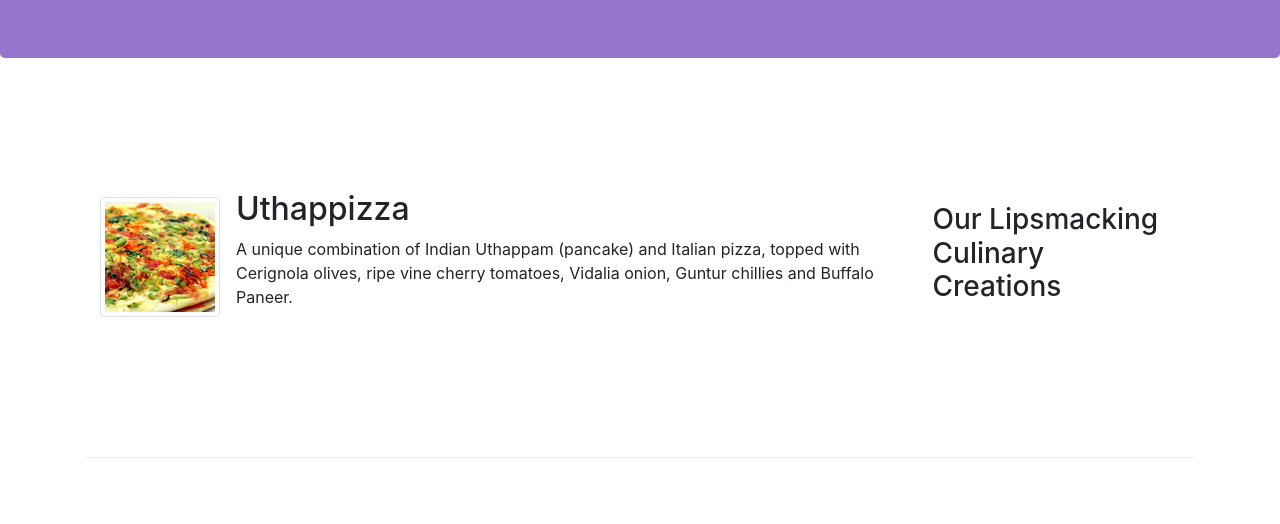
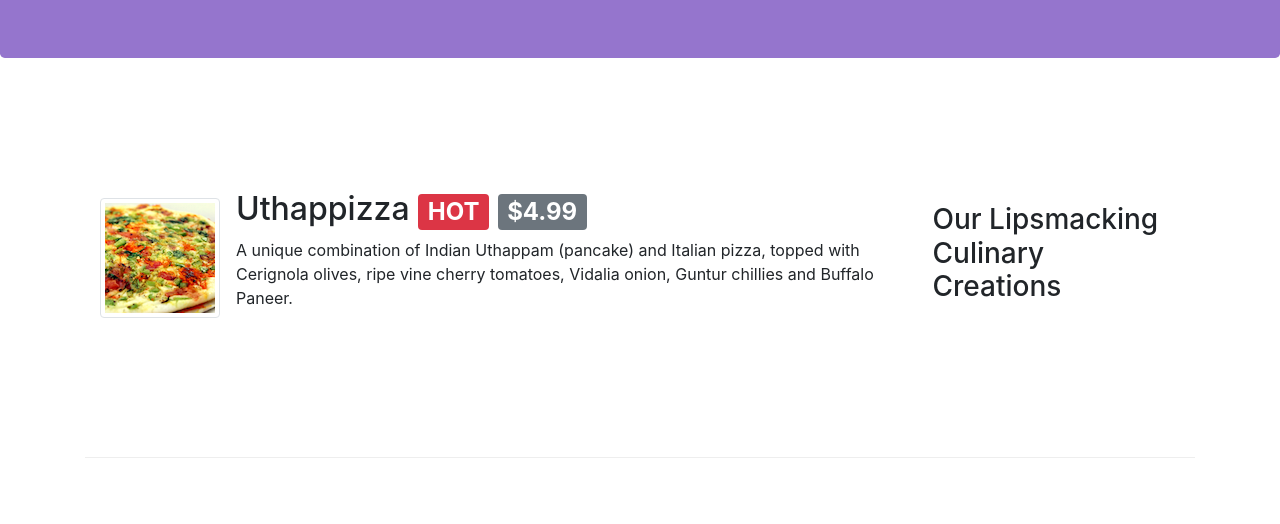
Before and after one commit to aiutegul/conFusion, a website: page index.html in a window 1280 px wide. Shown: the part 276-800 px from the top of the page. Drawn offline with nearby package versions, Linux system fonts and the light colour scheme.

Commit message:
Alerting users

```diff
--- a/index.html
+++ b/index.html
@@ -56,7 +56,8 @@
                 <div class="media">
                     <img class="d-flex mr-3 img-thumbnail align-self-center" src="img/uthappizza.png" alt="uthapizza">
                     <div class="media-body">
-                        <h2 class="mt-0">Uthappizza</h2>
+                        <h2 class="mt-0">Uthappizza <span class="badge badge-danger">HOT</span>
+                            <span class="badge badg-pill badge-secondary">$4.99</span></h2>
                         <p class="d-none d-sm-block">A unique combination of Indian Uthappam (pancake) and Italian pizza, topped with Cerignola olives, ripe vine cherry tomatoes, Vidalia onion, Guntur chillies and Buffalo Paneer.</p>
                     </div>
                 </div>
```
